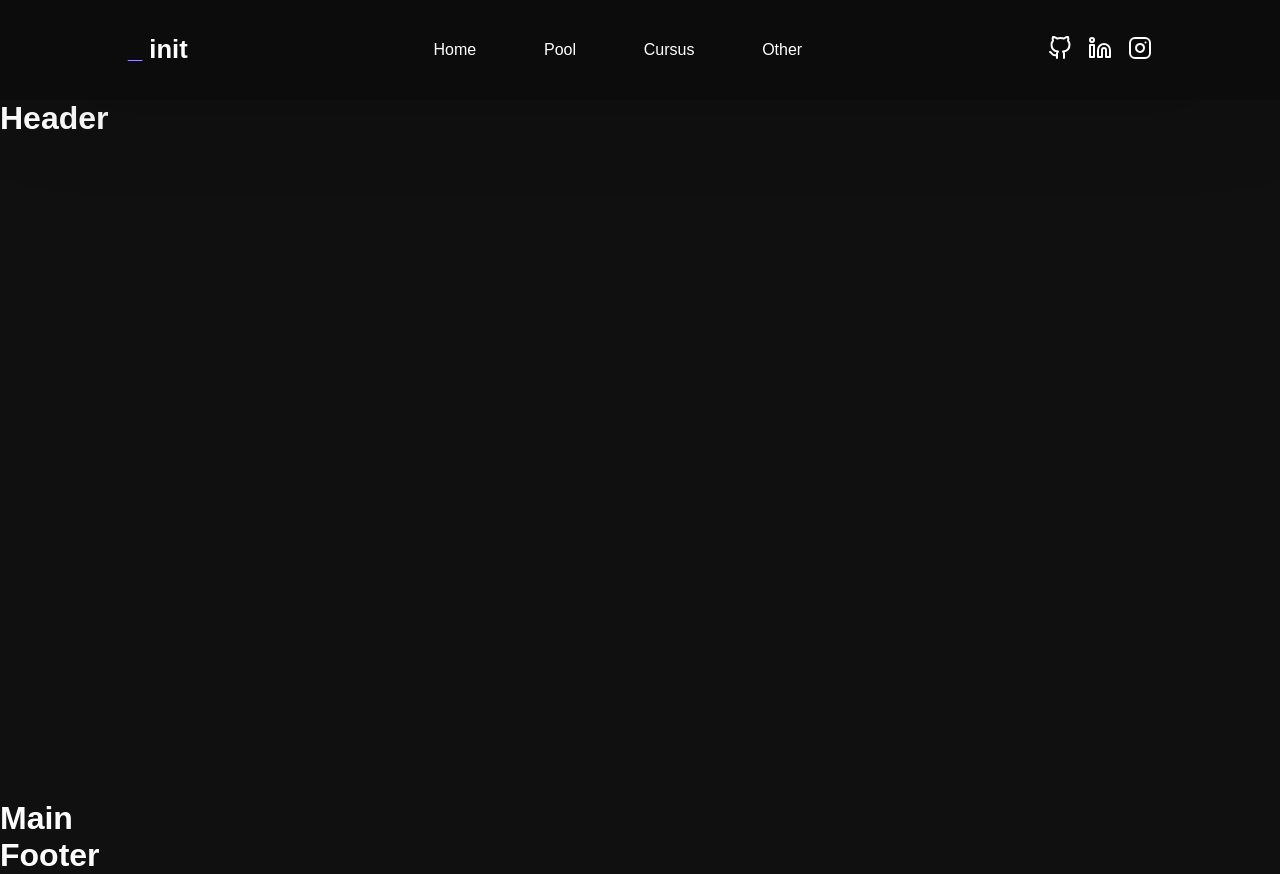
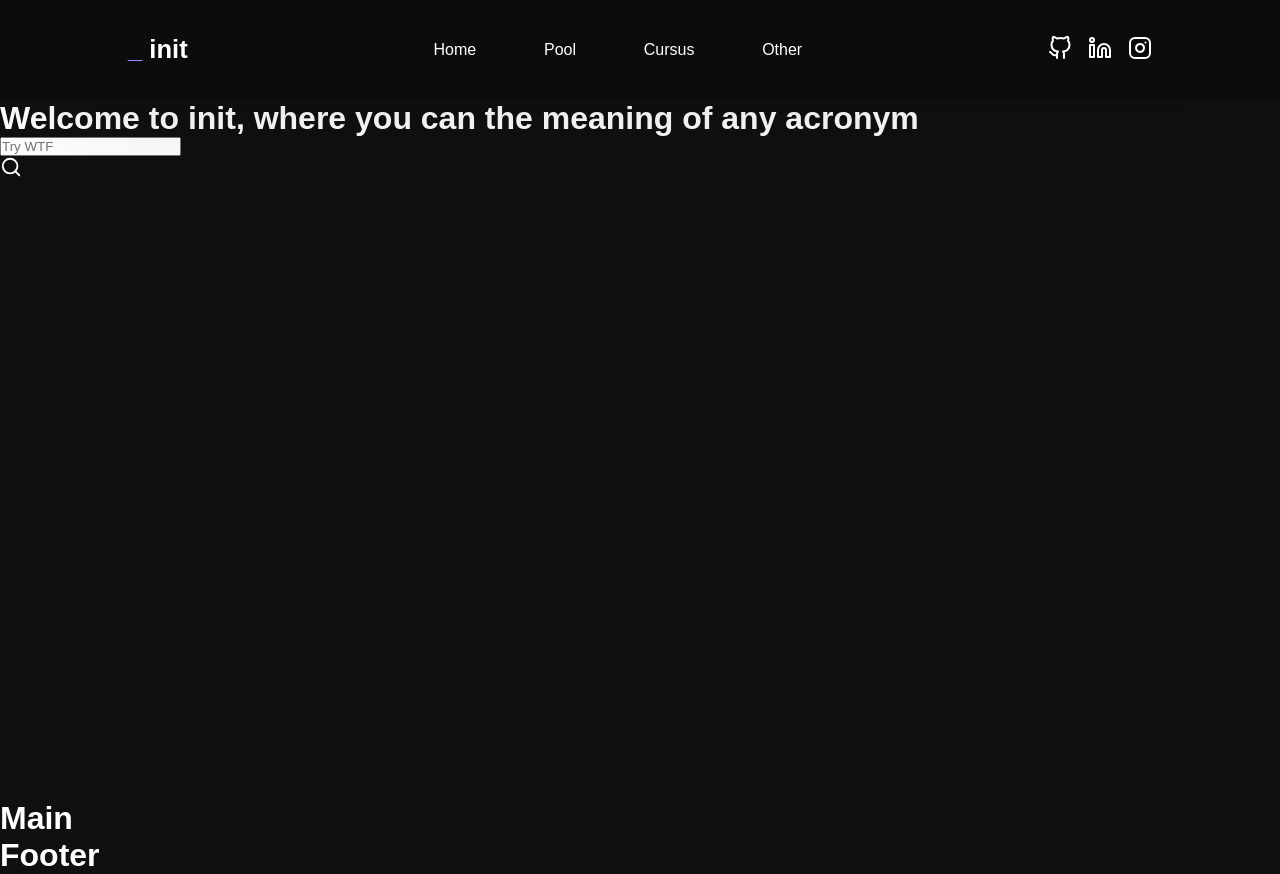
Before and after one commit to abdoachhoubi/init, a Next.js app: page / in a window 1280 px wide. Built offline with nearby package versions, Linux system fonts and the light colour scheme; a web font is replaced by a local one.

Commit message:
Implemented search bar and its logic

```diff
--- a/containers/Header/Header.jsx
+++ b/containers/Header/Header.jsx
@@ -1,14 +1,45 @@
-import React, { useContext } from "react";
+import React, { useState, useContext } from "react";
 import { Nav } from "../../components";
-import { HomeContext } from "../../contexts";
+import { HomeContext } from "../../pages";
+import { Search } from "react-feather";
+import acronym from "../../logic";
 
 const Header = () => {
+  const [keyword, setKeyword] = useState(null);
+  const [result, setResult] = useState(null);
   const { width } = useContext(HomeContext);
+
+  const search = () => {
+    if (!keyword) return "Invalid";
+    else {
+      setResult(acronym(keyword));
+    }
+    if (result) {
+      const { complicated, extended, offensive } = result;
+      if (complicated.length || extended.length || offensive.length)
+        return result;
+    }
+    return "Not Found";
+  };
 
   return (
     <header>
       <Nav width={width} />
-      <h1>Header</h1>
+      <h1 className="header__heading">
+        Welcome to <span>init</span>, where you can the meaning of any{" "}
+        <span>acronym</span>
+      </h1>
+      <div className="search__container">
+        <input
+          className="search__bar"
+          type="text"
+          placeholder="Try WTF"
+          onChange={(e) => setKeyword(e.target.value)}
+        />
+        <div className="search__icon" onClick={() => console.log(search())}>
+          <Search size={22} color="#FFF" />
+        </div>
+      </div>
     </header>
   );
 };
--- a/containers/Header/_Header.sass
+++ b/containers/Header/_Header.sass
@@ -1,3 +1,34 @@
 header
     padding: 100px 0
-    height: 100vh
+    min-height: 100vh
+    @include flex(column, center, center)
+    .header__heading
+        font-size: 4rem
+        span
+            color: $color__primary
+    .search__container
+        margin-top: 10rem
+        width: 100%
+        height: fit-content
+        @include flex(row, flex-end, center)
+        .search__bar
+            width: 40%
+            padding: 1rem
+            background-color: transparent
+            border: none
+            outline: none
+            border-bottom: 1px solid $color__light
+            font-size: 1.6rem
+            @include transition(300ms, ease-in-out)
+            &:focus
+                border-bottom: 4px solid $color__primary
+        .search__icon
+            padding: 1rem
+            margin-left: 4rem
+            border-bottom: 1px solid $color__light
+            @include transition(300ms, ease-in-out)
+            cursor: pointer
+            *
+                cursor: pointer
+            &:hover
+                border-bottom: 4px solid $color__primary
```
